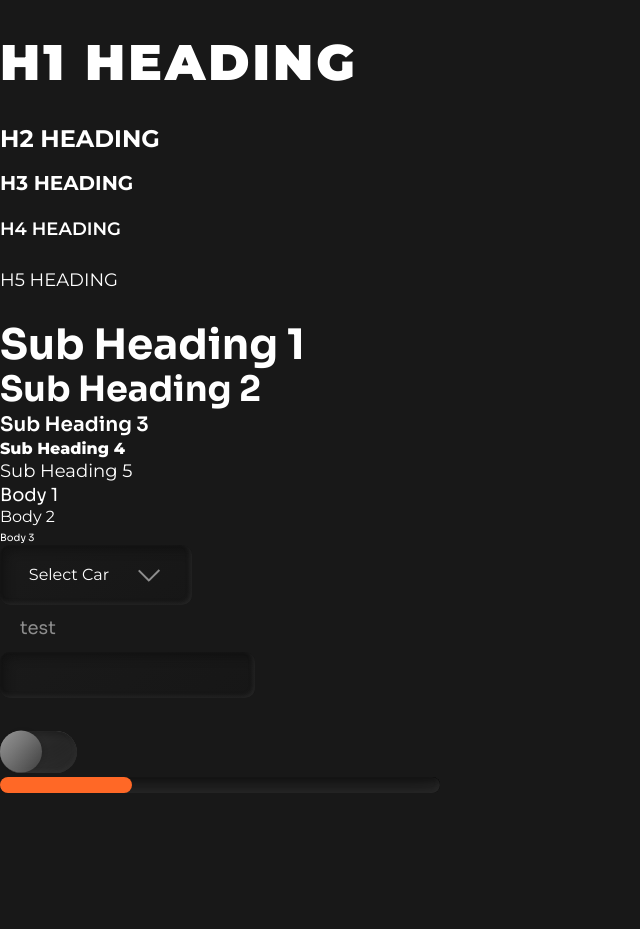
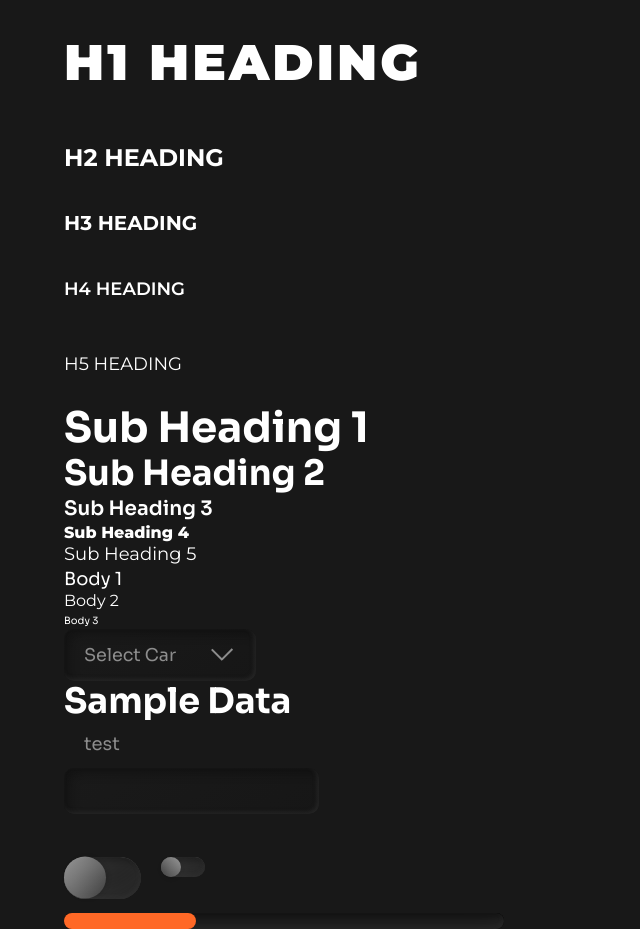
Before and after one commit to arcana-network/component-library, a Vue app: page / in a window 1280 px wide. Shown: the whole page, without its empty margins (0-640 px from the left). Before the commit the page ends 800 px from the top, so only its background shows below. Built offline with nearby package versions, Linux system fonts and the light colour scheme.

Commit message:
Added tooltip component

```diff
--- a/src/App.vue
+++ b/src/App.vue
@@ -1,5 +1,5 @@
 <template>
-  <div>
+  <div class="container column">
     <h1>H1 HEADING</h1>
     <h2>H2 HEADING</h2>
     <h3>H3 HEADING</h3>
@@ -17,6 +17,9 @@
       :options="['Tesla', 'Mercedes', 'BMW']"
       placeholder="Select Car"
     />
+    <Tooltip title="Testing tooltip">
+      <span class="sub-heading-2">Sample Data</span>
+    </Tooltip>
     <text-field
       v-model="textValue"
       @keyup="onKeyup"
@@ -24,8 +27,11 @@
       id="sample"
       label="test"
     />
-    <div class="body-2">{{ textValue }}</div>
-    <Switch v-model="switchState" variant="large" />
+    <div class="body-2" style="margin-bottom: 10px">{{ textValue }}</div>
+    <div class="flex row" style="gap: 20px; margin-bottom: 10px">
+      <Switch v-model="switchState" variant="large" />
+      <Switch v-model="switchState" />
+    </div>
     <Progress :percentage="30" state="error" />
   </div>
 </template>
@@ -36,9 +42,10 @@ import TextField from "./components/TextField/TextField.vue";
 import Switch from "./components/Switch/Switch.vue";
 import Progress from "./components/Progress/Progress.vue";
 import Dropdown from "./components/Dropdown/Dropdown.vue";
+import Tooltip from "./components/Tooltip/Tooltip.vue";
 export default {
   name: "App",
-  components: { TextField, Switch, Progress, Dropdown },
+  components: { TextField, Switch, Progress, Dropdown, Tooltip },
   setup() {
     const textValue = ref("");
     const switchState = ref(false);
--- a/src/components/Dropdown/Dropdown.vue
+++ b/src/components/Dropdown/Dropdown.vue
@@ -1,11 +1,11 @@
 <template>
   <div
-    class="custom-select-wrapper"
+    class="custom-select"
+    :class="{ open: isOpen }"
+    @click.stop="toggle"
     aria-haspopup="listbox"
-    aria-expanded="false"
-    @click.stop="toggle"
+    :aria-expanded="isOpen"
   >
-    <div class="custom-select" :class="{ open: isOpen }">
     <div class="custom-select__trigger">
       <span v-if="value">{{ value }}</span>
       <span v-else class="placeholder">{{ placeholder }}</span>
@@ -19,44 +19,42 @@
         :data-value="option"
         :aria-selected="option === value"
         class="custom-option"
-          @click.stop="onChange(option)"
+        @click.stop="onChange(option, $event)"
       >
         {{ option }}
       </span>
     </div>
   </div>
-  </div>
 </template>
 
 <style scoped>
-.custom-select-wrapper {
-  position: relative;
-  user-select: none;
-  -webkit-tap-highlight-color: transparent;
-}
 .custom-select {
   position: relative;
   display: inline-flex;
   min-width: 12em;
   flex-direction: column;
+  user-select: none;
+  -webkit-tap-highlight-color: transparent;
 }
 .custom-select__trigger {
   position: relative;
   display: flex;
   align-items: center;
   justify-content: space-between;
-  padding: 0em 1.8em;
-  font-size: 1em;
+  padding: 15px 20px;
+  font-size: 1.1em;
   font-weight: 400;
-  font-family: var(--font-title);
+  font-family: var(--font-body);
   color: var(--text-white);
-  height: 60px;
   line-height: 1.25em;
   background: linear-gradient(141.48deg, #1a1a1a -4.56%, #151515 135.63%);
   box-shadow: inset -2px -2px 4px rgba(57, 57, 57, 0.44),
     inset 5px 5px 10px rgba(11, 11, 11, 0.5);
   border-radius: 10px;
   cursor: pointer;
+}
+.custom-select__trigger .placeholder {
+  color: var(--text-grey);
 }
 .custom-options {
   position: absolute;
@@ -82,8 +80,8 @@
 .custom-option {
   position: relative;
   display: block;
-  padding: 0.8em 1.8em;
-  font-size: 1em;
+  padding: 15px 20px;
+  font-size: 1.1em;
   font-weight: 400;
   font-family: var(--font-body);
   color: var(--text-grey);
@@ -148,9 +146,10 @@ export default {
       isOpen.value = !isOpen.value;
     }
 
-    function onChange(option) {
+    function onChange(option, ev) {
       value.value = option;
       emit("update:modelValue", option);
+      emit("change", ev);
       toggle();
     }
 
--- /dev/null
+++ b/src/components/Tooltip/Tooltip.vue
@@ -0,0 +1,49 @@
+<template>
+  <div v-if="title" class="tooltip-wrapper">
+    <slot></slot>
+    <span class="tooltip body-2" role="tooltip" aria-hidden="true">{{
+      title
+    }}</span>
+  </div>
+  <slot v-else></slot>
+</template>
+
+<style scoped>
+div.tooltip-wrapper {
+  position: relative;
+  display: inline-block;
+}
+span.tooltip {
+  position: absolute;
+  z-index: 999;
+  top: calc(100% + 5px);
+  padding: 1em;
+  left: 0;
+  min-height: 1.25em;
+  min-width: 11.25em;
+  max-width: 30em;
+  background: radial-gradient(
+    252.43% 1769.19% at -86.03% 38.38%,
+    #1e1e1e 0%,
+    #353535 100%
+  );
+  box-shadow: 5px 5px 5px rgba(0, 0, 0, 0.6);
+  border-radius: 10px;
+  opacity: 0;
+  visibility: hidden;
+  transition: opacity 0.4s;
+}
+.tooltip-wrapper:hover > span.tooltip {
+  visibility: visible;
+  opacity: 1;
+}
+</style>
+
+<script>
+export default {
+  props: {
+    title: String,
+  },
+  setup() {},
+};
+</script>
--- a/src/components/styles/__style-guide.css
+++ b/src/components/styles/__style-guide.css
@@ -12,8 +12,9 @@
   --dark-theme-bg: #181818;
   --breakpoint-mobile: 767px;
   --breakpoint-tablet: 1023px;
-  --desktop-and-above: 1024px;
+  --breakpoint-laptop-and-above: 1024px;
   --max-container-width: 82em;
+  --container-width: 90%;
 }
 body {
   background-color: var(--dark-theme-bg);
@@ -91,23 +92,28 @@ h5 {
   font-size: 0.625em;
   line-height: 1.125em;
 }
-.container {
-  max-width: 1440px;
-  width: 90%;
-}
 .mx-auto {
-  margin-left: auto;
-  margin-right: auto;
+  margin: 0 auto;
 }
 .flex {
   display: flex;
 }
-.flex-row {
+.container {
+  display: flex;
+  /* max-width: var(--max-container-width); */
+  width: var(--container-width);
+  margin: 0 auto;
+  align-items: flex-start;
+}
+.flex-row,
+.row {
   flex-direction: row;
 }
-.flex-column {
+.flex-column,
+.column {
   flex-direction: column;
 }
-.flex-wrap {
+.flex-wrap,
+.wrap {
   flex-wrap: wrap;
 }
```
Lines whose indentation alone changed are shown as unchanged.
